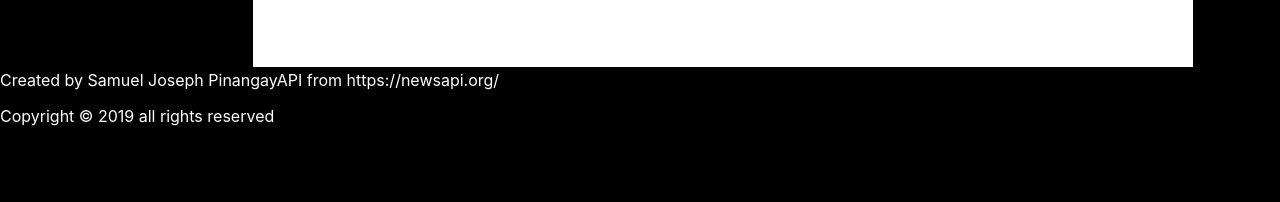
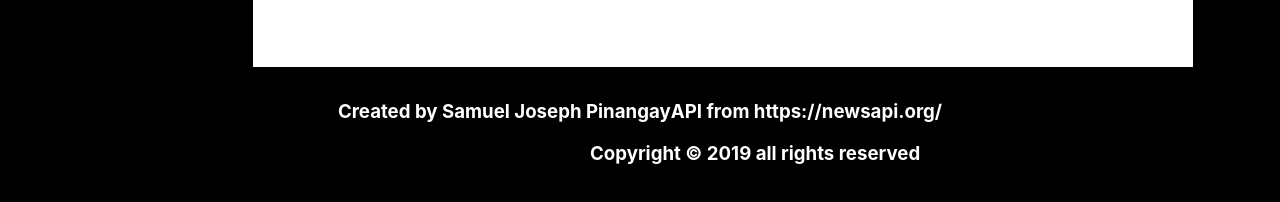
Before and after one commit to arcanlte/project2, a React (Create React App) app in the folder joesports/: page /displayNews in a window 1280 px wide. Shown: the part 1852-2054 px from the top of the page. Built offline with nearby package versions, Linux system fonts and the light colour scheme; no server answers.

Commit message:
Styling footer is done

```diff
--- a/joesports/src/App.css
+++ b/joesports/src/App.css
@@ -161,6 +161,20 @@ a{
   position: relative;
   background-color: rgba(0,0,0,.8);
   color: white;
-  width: 100%;
   height: 140px;
+  margin-left: 450px;
+  font-size: 14pt;
+  font-weight: bold;
 }
+
+.footerSub{
+  display: flex;
+  flex-direction: row;
+  justify-content: center;
+  margin-left: -450px;
+  margin-top: 30px;
+}
+
+p{
+  margin-left: 140px;
+}
--- a/joesports/src/components/footer.js
+++ b/joesports/src/components/footer.js
@@ -4,8 +4,10 @@ function Footer() {
   return (
     <div>
       <div className="footer">
-        <span>Created by Samuel Joseph Pinangay</span>
-        <span>API from https://newsapi.org/ </span>
+        <div className="footerSub">
+          <span>Created by Samuel Joseph Pinangay</span>
+          <span>API from https://newsapi.org/</span>
+        </div>
         <p>Copyright © 2019 all rights reserved</p>
       </div>
     </div>
```
